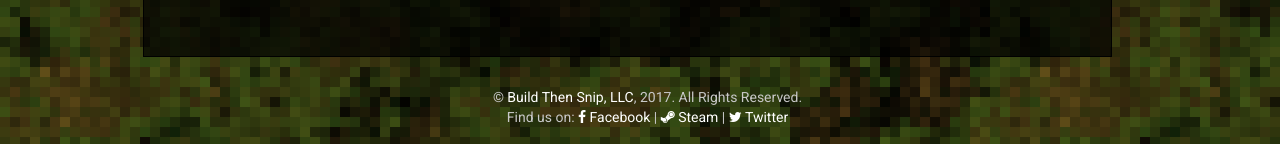
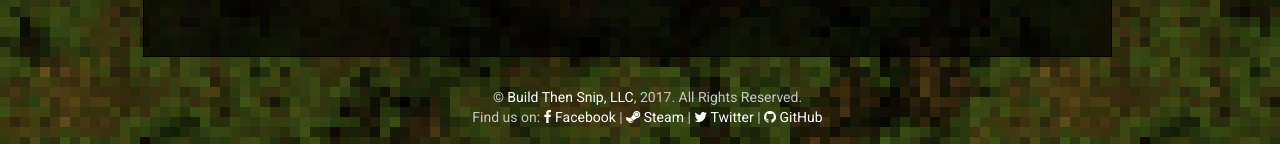
Before and after one commit to BuildandShoot/buildandshoot.github.io, a Jekyll site: the page built from index.html, in a window 1280 px wide. Shown: the part 893-1037 px from the top of the page. Built offline with Jekyll 4.4.1, drawn with Linux system fonts in a browser that asks for light colours; nearby versions of some CDN libraries; Markdown is read by kramdown in place of the engine named in the settings.

Commit message:
Added GitHub link

```diff
--- a/_includes/foot.html
+++ b/_includes/foot.html
@@ -29,5 +29,5 @@
     <div class="imprint">
         &copy; <a href="https://buldthensnip.com/">Build Then Snip, LLC</a>, {{ site.time | date: '%Y' }}. All Rights Reserved.
         <br />
-        Find us on: <a href="https://facebook.com/buildandshoot"><i class="fa fa-facebook"></i> Facebook</a> | <a href="https://steamcommunity.com/groups/buildandshoot"><i class="fa fa-steam"></i> Steam</a> | <a href="https://twitter.com/buildandshoot"><i class="fa fa-twitter"></i> Twitter</a>
+        Find us on: <a href="https://facebook.com/buildandshoot"><i class="fa fa-facebook"></i> Facebook</a> | <a href="https://steamcommunity.com/groups/buildandshoot"><i class="fa fa-steam"></i> Steam</a> | <a href="https://twitter.com/buildandshoot"><i class="fa fa-twitter"></i> Twitter</a> | <a href="https://github.com/buildandshoot"><i class="fa fa-github"></i> GitHub</a>
     </div>
```
